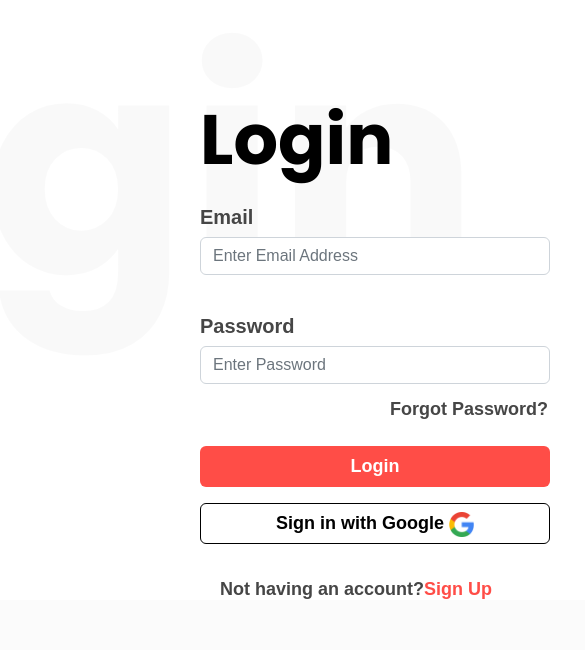
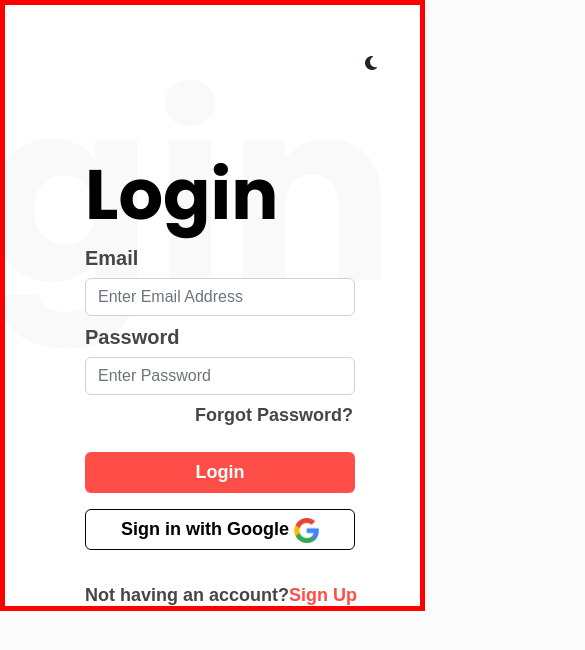
Before and after one commit to alxandrkgb/IllusAI, a plain HTML site: page login.html in a window 390 px wide. Shown: the top 650 px of the page, 585 px wide, since content can reach past the window. Drawn offline with nearby package versions, Linux system fonts and the light colour scheme.

Commit message:
login update

```diff
--- a/loginstyle.css
+++ b/loginstyle.css
@@ -175,6 +175,73 @@
     .logincontainer p{
         margin: 35px 0 0 220px;
     }
+}
 
 
+@media screen and (max-width:426px){
+    body{
+        width: 100%;
+        overflow: hidden;
+    }
+
+    .logincontainer{
+        width: 425px;
+        overflow: hidden;
+        border: 5px solid red;
+    }
+
+    .login{
+        width: 425px;
+    }
+
+    .toggler{
+        margin: 50px 0 0 360px;
+    }
+
+    .logbg{
+        width: 425px;
+        font-size: 250px;
+        margin: -30px 0 0 -300px;
+    }
+
+    .logh1{
+        margin: -190px 0 -30px 80px;
+    }
+
+    .logform{
+        width: 425px;
+        overflow: hidden;
+    }
+
+    .email{
+        margin: 0 0 -30px 80px;
+    }
+
+    .password{
+        margin-left: 80px;
+    }
+
+    .email input, .password input{
+        width: 270px;
+    }
+
+    .fgtpswd {
+        margin: 10px 0 0 190px;
+    }
+
+    .mb-lg-3, .col-12 {
+        margin-left: 80px;
+    }
+
+    .loginbtn{
+        width: 270px;
+    }
+
+    .loggbtn{
+        width: 270px;
+    }
+
+    .logincontainer p{
+        margin: 35px 0 0 80px;
+    }
 }
```
